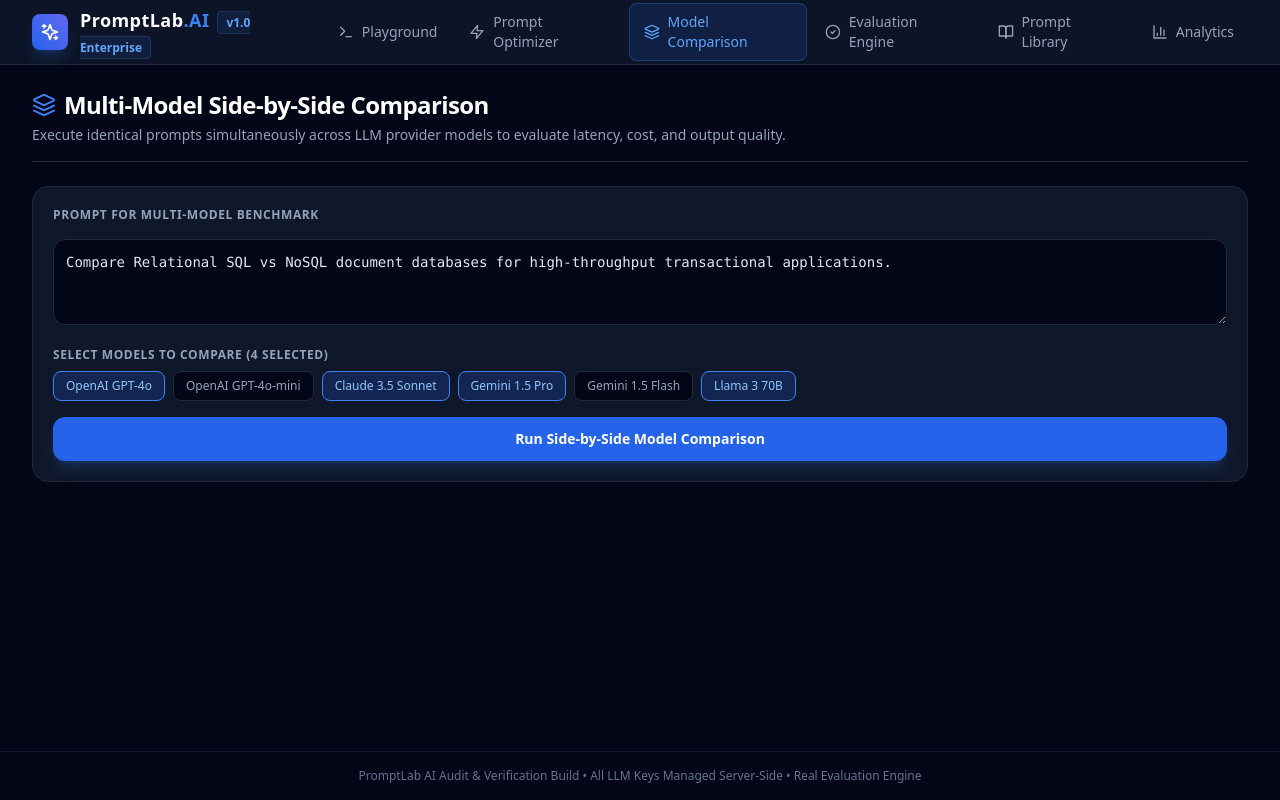
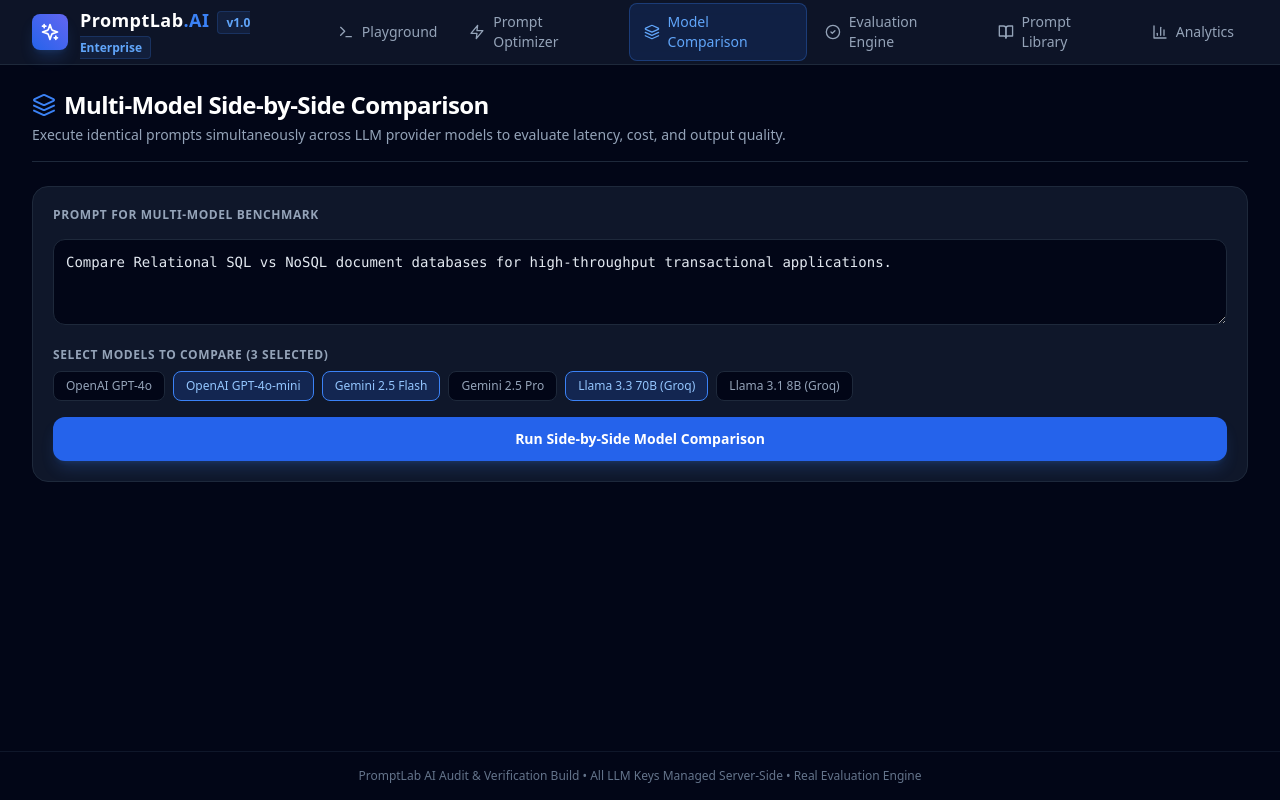
Before and after one commit to sreevas-boorla/PromptLab-AI, a React (Vite) app in the folder frontend/: page /comparison in a window 1280 px wide. Built offline with nearby package versions, Linux system fonts and the light colour scheme.

Commit message:
Harden access and refresh model defaults

```diff
--- a/frontend/src/pages/Comparison.tsx
+++ b/frontend/src/pages/Comparison.tsx
@@ -5,7 +5,7 @@
 
 export const Comparison: React.FC = () => {
   const [prompt, setPrompt] = useState('Compare Relational SQL vs NoSQL document databases for high-throughput transactional applications.');
-  const [selectedModels, setSelectedModels] = useState<string[]>(['gpt-4o', 'claude-3-5-sonnet', 'gemini-1.5-pro', 'llama-3-70b']);
+  const [selectedModels, setSelectedModels] = useState<string[]>(['gpt-4o-mini', 'gemini-2.5-flash', 'llama-3.3-70b-versatile']);
 
   const [loading, setLoading] = useState(false);
   const [result, setResult] = useState<ComparisonResponse | null>(null);
@@ -14,10 +14,10 @@
   const availableModels = [
     { id: 'gpt-4o', label: 'OpenAI GPT-4o' },
     { id: 'gpt-4o-mini', label: 'OpenAI GPT-4o-mini' },
-    { id: 'claude-3-5-sonnet', label: 'Claude 3.5 Sonnet' },
-    { id: 'gemini-1.5-pro', label: 'Gemini 1.5 Pro' },
-    { id: 'gemini-1.5-flash', label: 'Gemini 1.5 Flash' },
-    { id: 'llama-3-70b', label: 'Llama 3 70B' },
+    { id: 'gemini-2.5-flash', label: 'Gemini 2.5 Flash' },
+    { id: 'gemini-2.5-pro', label: 'Gemini 2.5 Pro' },
+    { id: 'llama-3.3-70b-versatile', label: 'Llama 3.3 70B (Groq)' },
+    { id: 'llama-3.1-8b-instant', label: 'Llama 3.1 8B (Groq)' },
   ];
 
   const toggleModel = (id: string) => {
```
